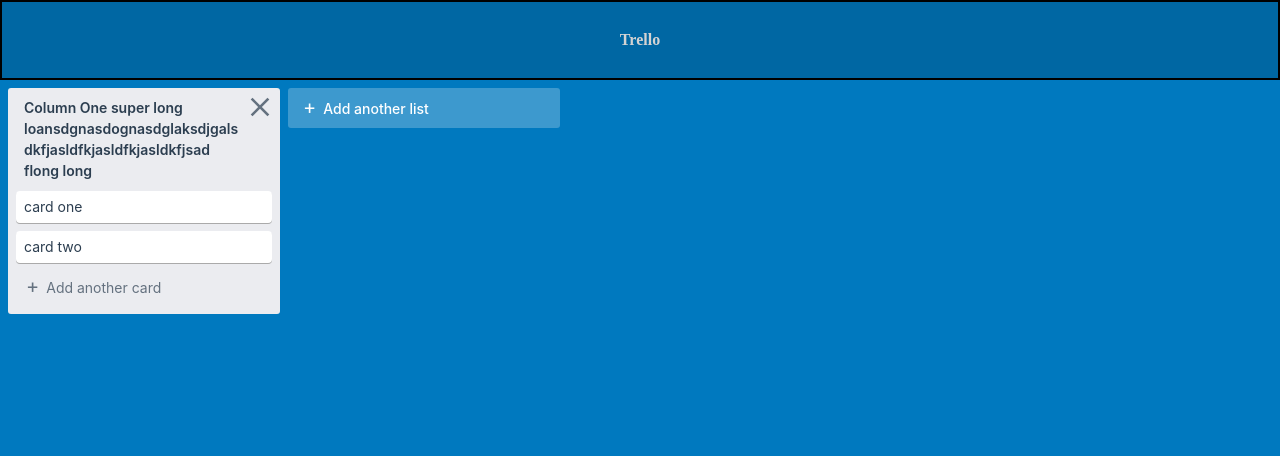
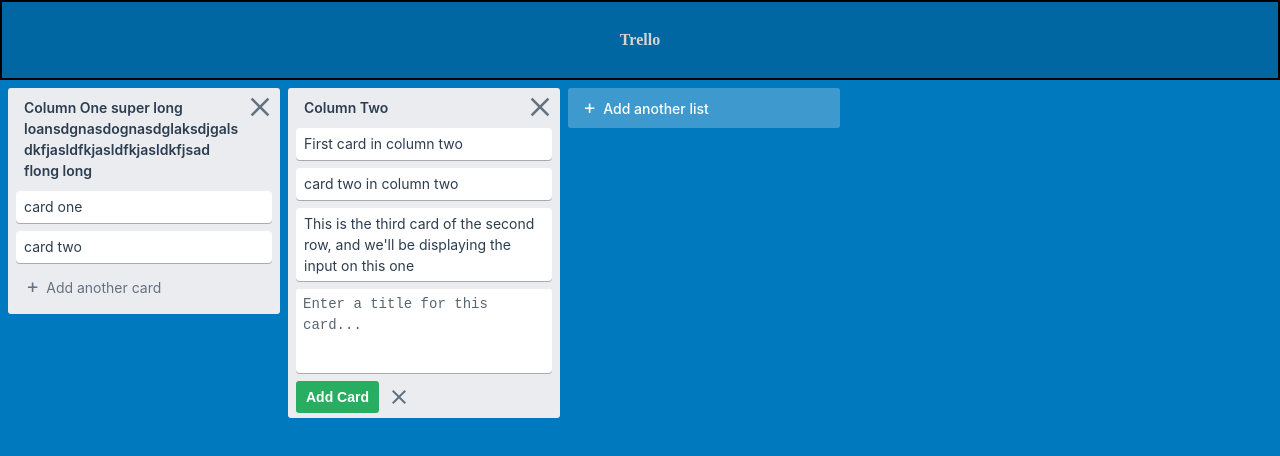
Before and after one commit to AlexFicachi/Trello, a React (Create React App) app: page / in a window 1280 px wide. Shown: the top 456 px of the page. Built offline with nearby package versions, Linux system fonts and the light colour scheme.

Commit message:
integrated react-beautiful-dnd

```diff
--- a/package.json
+++ b/package.json
@@ -7,6 +7,7 @@
     "@testing-library/react": "^9.5.0",
     "@testing-library/user-event": "^7.2.1",
     "react": "^16.13.1",
+    "react-beautiful-dnd": "^13.0.0",
     "react-dom": "^16.13.1",
     "react-icons": "^3.9.0",
     "react-scripts": "3.4.1",
--- a/src/App.js
+++ b/src/App.js
@@ -4,13 +4,14 @@
 import {Board} from './components/Board';
 import {Context} from './Context';
 import {v4} from 'uuid';
+import {useDragnDrop} from './components/useDragnDrop';
+
 
 function App() {
   /*  TODO
-        Add react-beautiful-dnd
         Add inverse dataflow
   */
-  const [state, setstate] = useState(
+  const [state, setState] = useState(
     [
       {
         name: 'Column One super long loansdgnasdognasdglaksdjgalsdkfjasldfkjasldfkjasldkfjsad flong long',
@@ -30,7 +31,7 @@
           }
         ],
       },
-      /*{
+      {
         name: 'Column Two',
         columnTitleInput: false,
         addCardInput: true,
@@ -52,9 +53,10 @@
             editCardInput: false,
           }
         ],
-      },*/
+      },
     ],
   )
+  const [onDragEnd] = useDragnDrop(state, setState);
 
   const [inputDisplaying, setInputDisplaying] = useState(false);
 
@@ -66,6 +68,9 @@
           state: state,
           theme,
           inputDisplaying,
+          functions: {
+            onDragEnd,
+          }
         }}
       >
         <Board/>
--- a/src/components/Board.js
+++ b/src/components/Board.js
@@ -4,11 +4,10 @@
 import {Context} from '../Context';
 import {AddAnotherList} from './AddAnotherList';
 import {AddListForm} from './addlist/AddListForm';
+import {DragDropContext} from 'react-beautiful-dnd';
 
 export const Board = () => {
-
     const myContext = useContext(Context);
-
     const columns = myContext.state.map(col=>{
         return (
             <Context.Provider
@@ -31,7 +30,11 @@
                 min-width: ${(myContext.state.length*280)+288}px;
             `}
         >
-            {columns}
+            <DragDropContext
+                onDragEnd={myContext.functions.onDragEnd}
+            >
+                {columns}
+            </DragDropContext>
             {addList}
         </Wrapper>
     )
--- a/src/components/card/RegularCard.js
+++ b/src/components/card/RegularCard.js
@@ -1,14 +1,29 @@
-import React from 'react'
+import React, {useContext} from 'react'
 import styled from 'styled-components';
 import {RegularCardText} from './RegularCardText';
 import {CardIcon} from './CardIcon';
+import {Draggable} from 'react-beautiful-dnd';
+import {Context} from '../../Context';
 
 export const RegularCard = () => {
+    const myContext = useContext(Context);
+
     return (
-        <Wrapper>
-            <RegularCardText/>
-            <CardIcon/>
-        </Wrapper>
+        <Draggable
+            draggableId={myContext.state.id}
+            index={myContext.cardIndex}
+        >
+            {(provided)=>
+                <Wrapper
+                    {...provided.draggableProps}
+                    {...provided.dragHandleProps}
+                    ref={provided.innerRef}
+                >
+                    <RegularCardText/>
+                    <CardIcon/>
+                </Wrapper>
+            }
+        </Draggable>
     )
 }
 
--- a/src/components/column/AddAnotherCard.js
+++ b/src/components/column/AddAnotherCard.js
@@ -1,11 +1,8 @@
 import React, {useContext} from 'react'
 import styled from 'styled-components';
 import {ToggleInput} from '../shared/ToggleInput';
-import {Context} from '../../Context';
 
 export const AddAnotherCard = () => {
-    const myContext = useContext(Context)
-
     return (
         <Wrapper>
             <ToggleInput
--- a/src/components/column/Column.js
+++ b/src/components/column/Column.js
@@ -4,19 +4,34 @@
 import {ColumnMain} from './ColumnMain';
 import {ColumnFoot} from './ColumnFoot';
 import {Context} from '../../Context';
-
+import {Droppable} from 'react-beautiful-dnd';
 
 export const Column = () => {
     const myContext = useContext(Context);
     const color = myContext.theme.color.columnText
 
     return (
-        <Wrapper myStyle={`
-            color: ${color};
-        `}>
+
+        <Wrapper
+            myStyle={`
+                color: ${color};
+            `}
+        >
             <ColumnHeader/>
-            <ColumnMain/>
-            <ColumnFoot/>
+            <Droppable
+                droppableId={myContext.state.id}
+            >
+                {(provided)=>
+                    <div
+                        ref={provided.innerRef}
+                        {...provided.droppableProps}
+                    >
+                        <ColumnMain/>
+                        {provided.placeholder}
+                        <ColumnFoot/>
+                    </div>
+                }
+            </Droppable>
         </Wrapper>
     )
 }
--- a/src/components/column/ColumnMain.js
+++ b/src/components/column/ColumnMain.js
@@ -5,13 +5,13 @@
 
 export const ColumnMain = () => {
     const myContext = useContext(Context);
-    const theme = myContext.theme
-    const cards = myContext.state.cards.map(card=>{
+    const cards = myContext.state.cards.map((card,i)=>{
         return (
             <Context.Provider
                 value={{
                     state: card,
-                    theme
+                    theme: myContext.theme,
+                    cardIndex: i,
                 }}
                 key={card.id}
             >
--- a/src/components/column/EditColumnTitle.js
+++ b/src/components/column/EditColumnTitle.js
@@ -5,7 +5,6 @@
 
 export const EditColumnTitle = () => {
     const myContext = useContext(Context);
-
     const value = myContext.state.name;
 
     return (
--- a/src/components/shared/Input.js
+++ b/src/components/shared/Input.js
@@ -31,4 +31,3 @@
     ${({myStyle})=>myStyle};
     ${({animation})=>animation('36px', 'input')}
 `
-//     ${({animation})=>animation('36px')}
--- /dev/null
+++ b/src/components/useDragnDrop.js
@@ -0,0 +1,29 @@
+const useDragnDrop = (state, setState) => {
+    let slicedState = state.slice();
+
+    const onDragEnd = (result) =>{
+        // if card dropped in non droppable area
+        if (!result.destination){
+            return;
+        }
+        // helper functions
+        const getListIndex = (id) => slicedState.findIndex(col=>col.id===id);
+        const getCard = (cardId, listIndex) => {
+            return slicedState[listIndex].cards.find(card=>card.id===cardId);
+        }
+        // get indexes & card
+        const fromCardIdx = result.source.index;
+        const toCardIdx = result.destination.index;
+        const fromListIdx = getListIndex(result.source.droppableId);
+        const toListIdx = getListIndex(result.destination.droppableId);
+        const card = getCard(result.draggableId, fromListIdx);
+        // reorder state
+        slicedState[fromListIdx].cards.splice(fromCardIdx, 1);
+        slicedState[toListIdx].cards.splice(toCardIdx,0,card)
+        setState(slicedState)
+    }
+
+    return [onDragEnd]
+}
+
+export {useDragnDrop};
```
Also changed, not shown: 1 other file (tests, documents, lock files or other folders).
